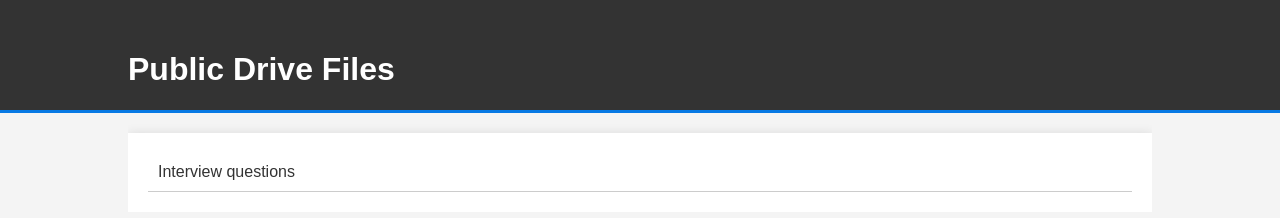
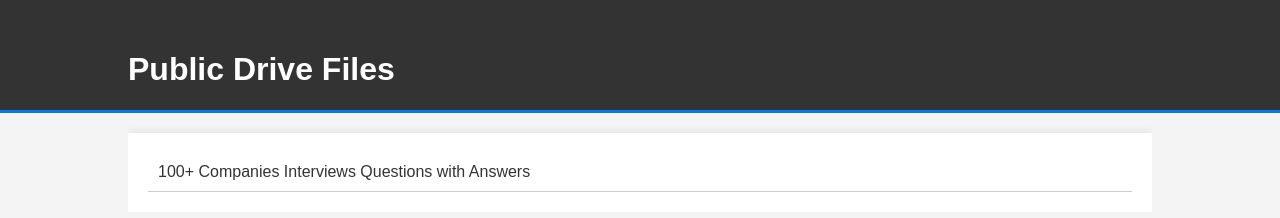
Before and after one commit to fayaf2/SJF-Placement, a plain HTML site: page index.html in a window 1280 px wide. Drawn offline with Linux system fonts and the light colour scheme.

Commit message:
Update index.html
Signed-off-by: Fayaz PM <103599826+fayaf2@users.noreply.github.com>

```diff
--- a/index.html
+++ b/index.html
@@ -68,7 +68,7 @@
 
     <script>
         const files = [
-            { name: "Interview questions", link: "https://drive.google.com/drive/mobile/folders/1SkCOcAS0Kqvuz-MJkkjbFr1GSue6Ms6m" },
+            { name: "100+ Companies Interviews Questions with Answers", link: "https://drive.google.com/drive/mobile/folders/1SkCOcAS0Kqvuz-MJkkjbFr1GSue6Ms6m" },
 
             // Add more files as needed
         ];
```
